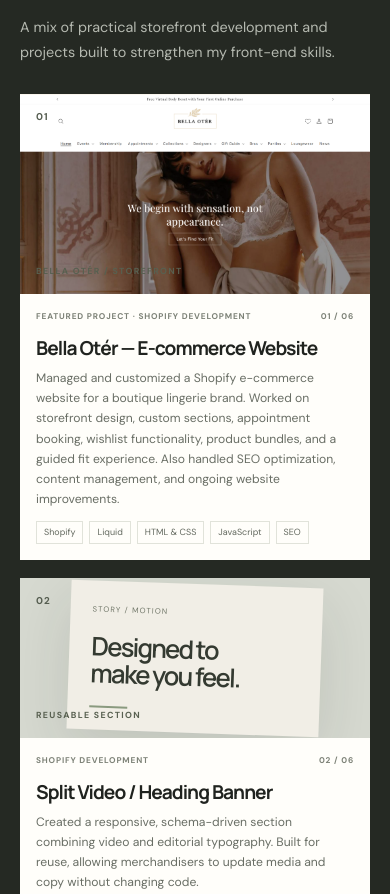
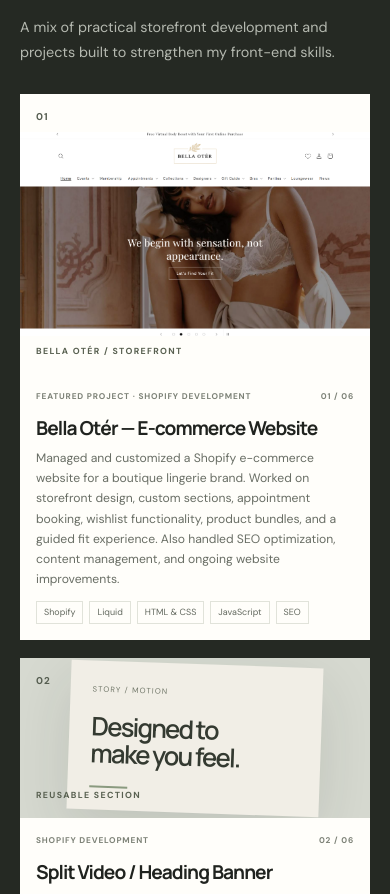
Before and after one commit to atwoodsvitlana/website, a website built with Vite: page index.html in a window 390 px wide. Shown: the part 4041-4935 px from the top of the page. Built offline with nearby package versions, Linux system fonts and the light colour scheme.

Commit message:
css changes to the bella oter card

```diff
--- a/css/style.css
+++ b/css/style.css
@@ -602,9 +602,23 @@ h1, h2, h3 {
 
 /* Featured card */
 .project-card--featured {
-  grid-column: 1 / -1;
-  display: grid;
-  grid-template-columns: 1fr 1fr;
+    grid-column: 1 / -1;
+    display: grid;
+    grid-template-columns: 1.2fr 1fr;
+    min-height: 420px;
+}
+
+.project-card--featured h3 {
+    font-size: clamp(1.8rem, 3vw, 2.6rem);
+}
+
+.project-card--featured p {
+    max-width: 520px;
+    line-height: 1.8;
+}
+
+.project-card--featured .project-card__link {
+    font-weight: 600;
 }
 
 /* Reduced image heights */
@@ -616,7 +630,8 @@ h1, h2, h3 {
 }
 
 .project-card--featured .project-card__visual {
-  min-height: 290px;
+   width: 100%;
+  min-height: 460px;
 }
 
 .project-card__visual--placeholder {
@@ -784,7 +799,7 @@ h1, h2, h3 {
 }
 
 .project-card--featured .project-card__body {
-  padding: 30px;
+  padding: 40px;
   justify-content: center;
 }
 
@@ -1243,8 +1258,7 @@ h1, h2, h3 {
   }
 
   .project-card--featured {
-    grid-column: auto;
-    display: flex;
+    grid-template-columns: 1fr;
   }
 
   .project-card__visual {
@@ -1252,7 +1266,7 @@ h1, h2, h3 {
   }
 
   .project-card--featured .project-card__visual {
-    min-height: 230px;
+    min-height: 280px;
   }
 
   .project-card__visual--image img {
@@ -1265,7 +1279,7 @@ h1, h2, h3 {
 
   .project-card__body,
   .project-card--featured .project-card__body {
-    padding: 20px;
+    padding: 24px;
   }
 
   .project-card__topline {
@@ -1396,3 +1410,80 @@ h1, h2, h3 {
     padding: 16px !important;
   }
 }
+
+/* Featured Bella Otér card */
+
+/* FEATURED BELLA OTÉR PROJECT */
+.work .project-card.project-card--featured {
+    grid-column: 1 / -1;
+    display: grid;
+    grid-template-columns: 1.5fr 1fr;
+    grid-template-rows: minmax(520px, auto);
+    min-height: 520px;
+    align-items: stretch;
+}
+
+/* Full-height image column */
+.work .project-card--featured .project-card__visual {
+    grid-column: 1;
+    grid-row: 1;
+    position: relative;
+    width: 100%;
+    height: 100% !important;
+    min-height: 520px !important;
+    overflow: hidden;
+    padding: 0;
+}
+
+/* Make the actual screenshot fill the image area */
+.work .project-card--featured .project-card__visual img {
+    position: absolute;
+    top: 38px;
+    left: 0;
+    width: 100%;
+    height: calc(100% - 76px) !important;
+    min-height: 0 !important;
+    object-fit: cover;
+    object-position: center;
+}
+
+.work .project-card--featured .project-card__index,
+.work .project-card--featured .project-card__visual-label {
+    z-index: 3;
+}
+
+.work .project-card--featured .project-card__visual {
+    background: var(--white);
+}
+/* Project information on the right */
+.work .project-card--featured .project-card__body {
+    grid-column: 2;
+    grid-row: 1;
+    min-width: 0;
+    height: 100%;
+    padding: 40px;
+    display: flex;
+    flex-direction: column;
+    justify-content: space-between;
+}
+
+/* Mobile */
+@media (max-width: 680px) {
+    .work .project-card.project-card--featured {
+        grid-template-columns: 1fr;
+        grid-template-rows: 280px auto;
+        min-height: auto;
+    }
+
+    .work .project-card--featured .project-card__visual {
+        grid-column: 1;
+        grid-row: 1;
+        min-height: 280px !important;
+    }
+
+    .work .project-card--featured .project-card__body {
+        grid-column: 1;
+        grid-row: 2;
+        padding: 24px;
+    }
+}
```
